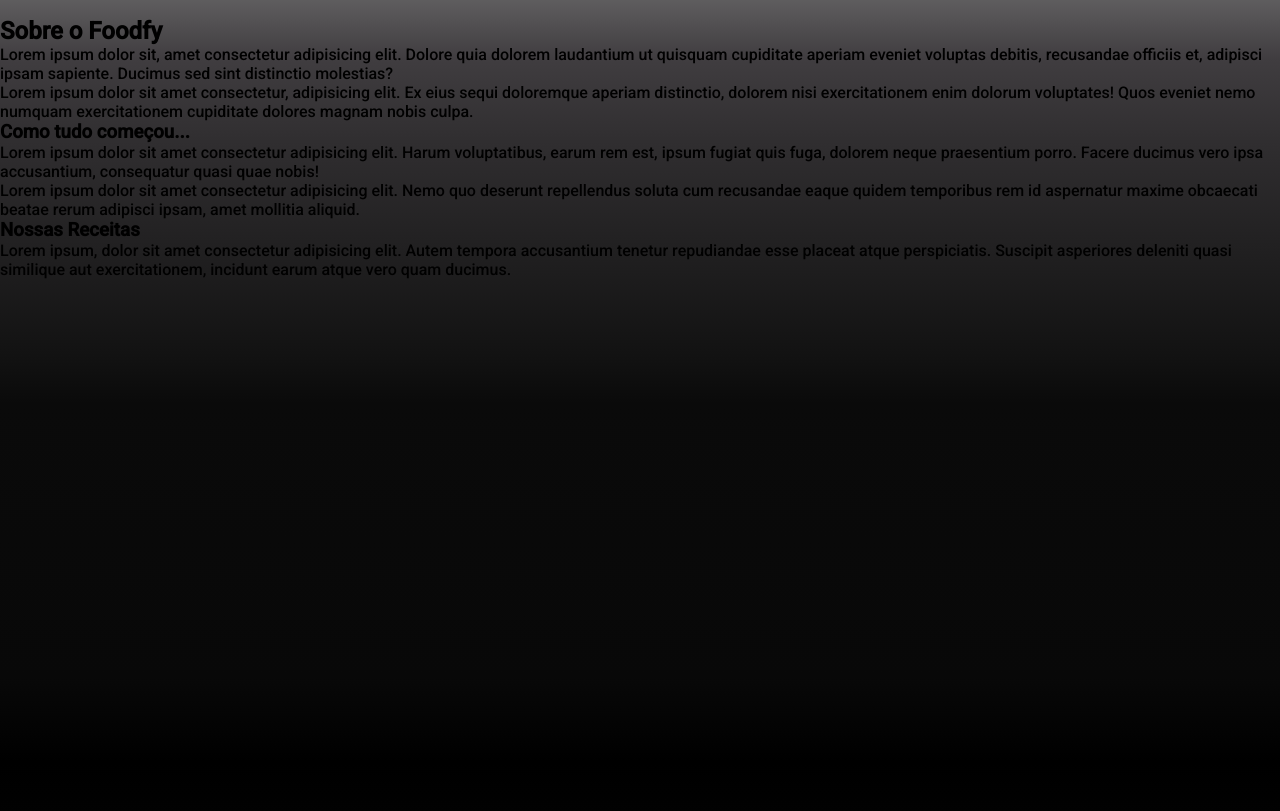
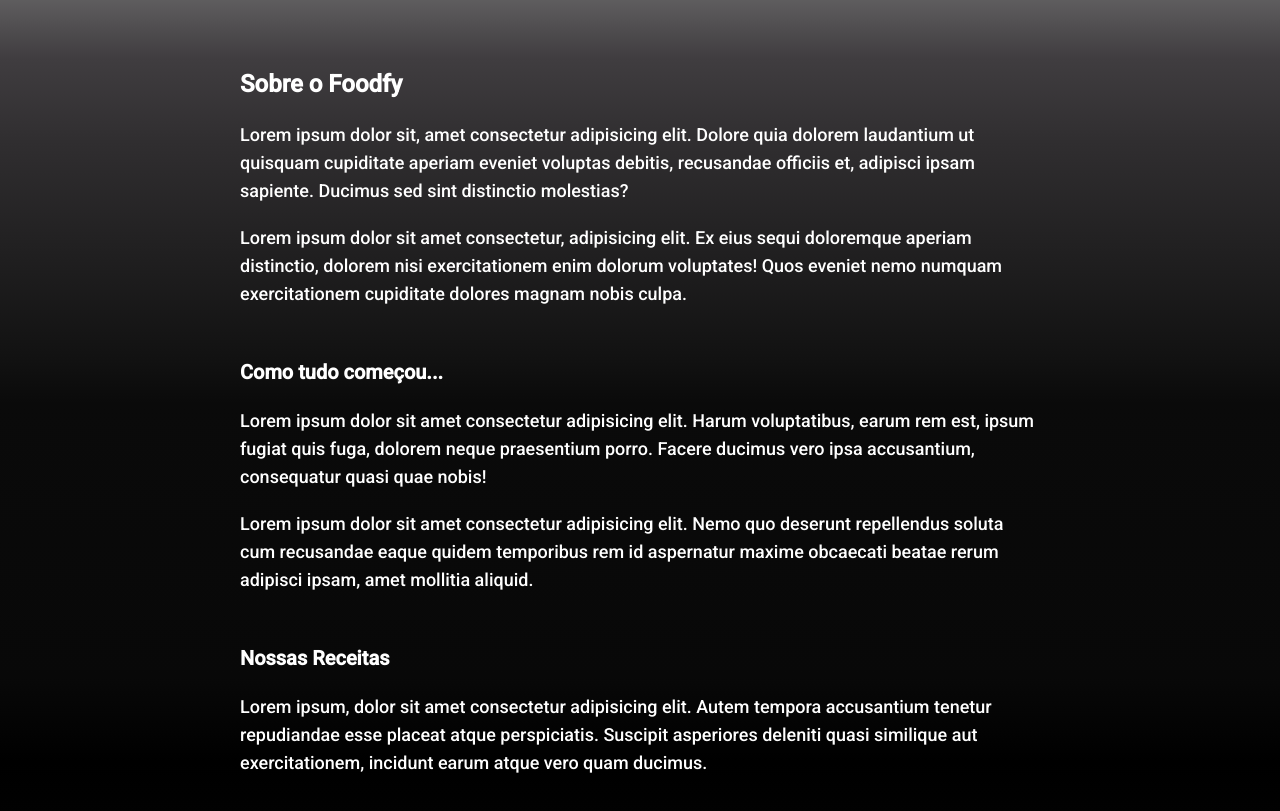
Before and after one commit to Cassio-Faleiro/foodfy, a plain HTML site: page layout/specs/sobre.html in a window 1280 px wide. Shown: the part 85-896 px from the top of the page. Drawn offline with Linux system fonts and the light colour scheme.

Commit message:
Content Style

```diff
--- a/layout/specs/style.css
+++ b/layout/specs/style.css
@@ -11,6 +11,7 @@
 }
 
 body{
+    color: var(--color-content);
     font-family: 'Roboto', sans-serif;
     width: 100%;
     height: 100%;
@@ -130,3 +131,28 @@ header{
     font-size: 13px;
     line-height: 23px;
 }
+
+/*==SOBRE==*/
+
+main{
+    max-width: 800px;
+    margin: 0 auto;
+}
+
+main h2{
+    font-size: 24px;
+    line-height: 34px;
+    margin: 50px 0 20px;
+}
+
+main h3{
+    margin: 30px 0 20px;
+    font-size: 20px;
+    line-height: 30px;
+}
+
+main p{
+    font-size: 18px;
+    line-height: 28px;
+
+}
```
Also changed, not shown: layout/specs/sobre.html (+4 -0 lines).
